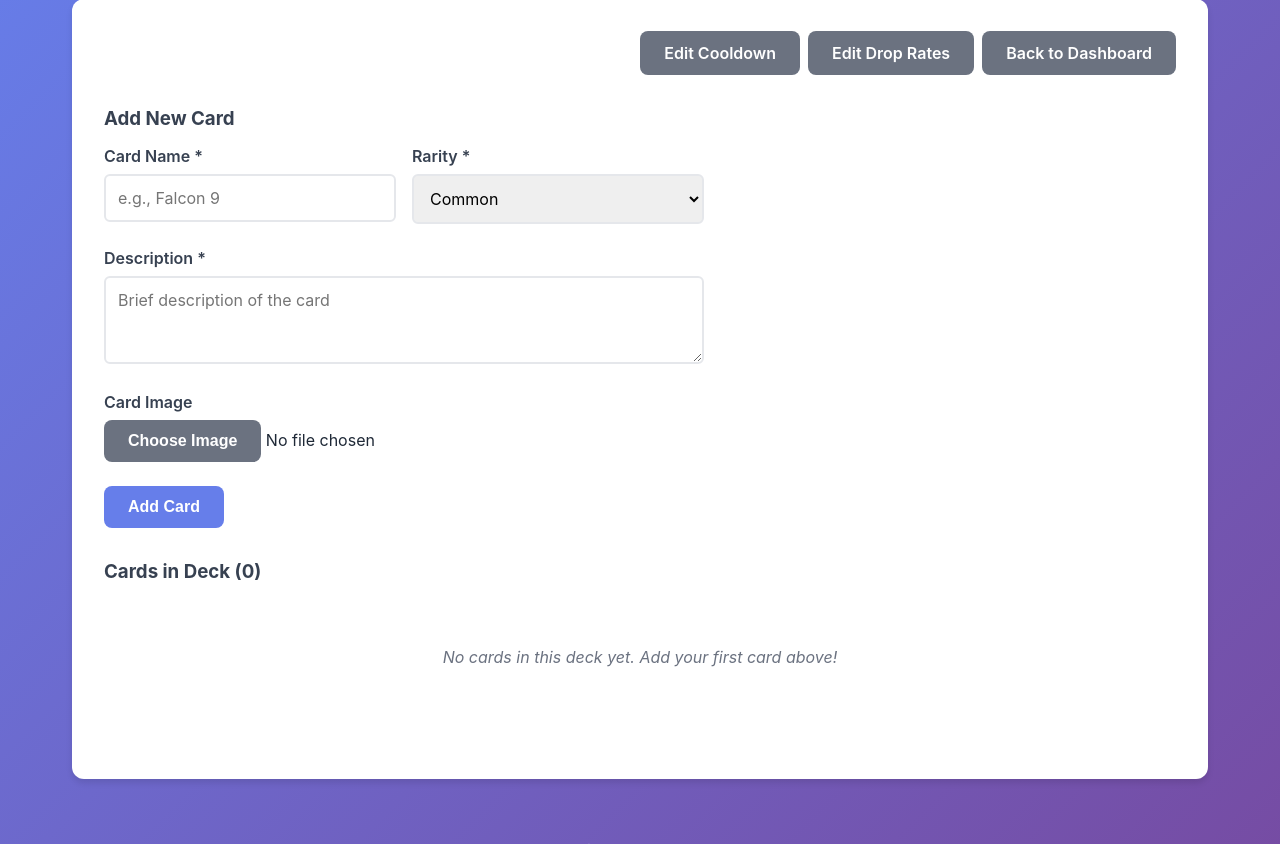
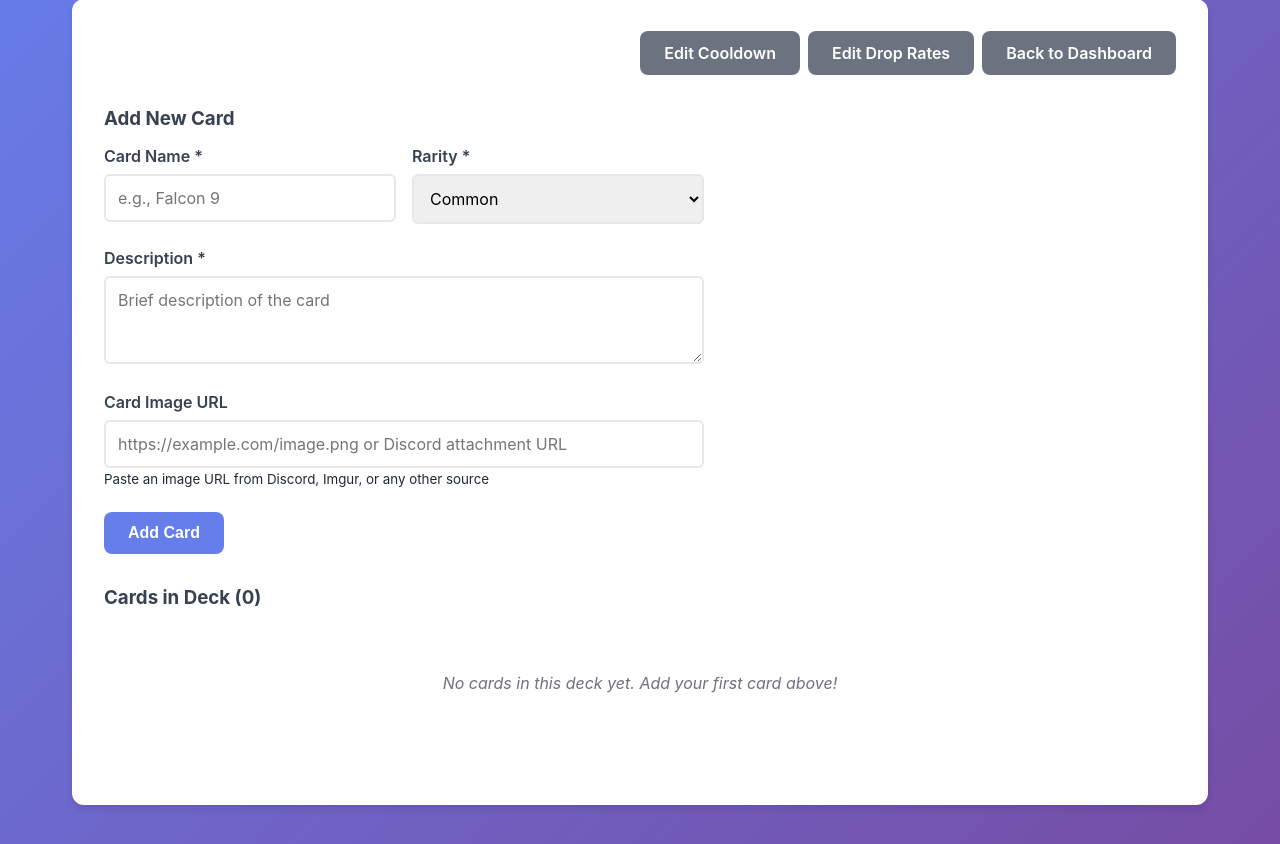
Before and after one commit to Excalium-OG/DeckForge, a FastAPI app: template web/templates/edit_deck.html in a window 1280 px wide. Shown: the part 94-938 px from the top of the page. Run offline with FastAPI, Linux system fonts and the light colour scheme; the template is opened without the code that fills it, so the values that code supplies are empty; parts of the project's set-up code (start-up, migrations or seed data) failed here and were passed over.

Commit message:
Update card editing to accept image URLs instead of file uploads
Refactor the edit deck template and associated JavaScript to replace direct file uploads with URL inputs for card images, simplifying the image handling process.

Replit-Commit-Author: Agent
Replit-Commit-Session-Id: 4f55a179-6eba-411a-9077-d2266764e472
Replit-Commit-Checkpoint-Type: full_checkpoint
Replit-Commit-Screenshot-Url: https://storage.googleapis.com/screenshot-production-us-central1/f12067f3-d26e-4d2d-8bea-93b7035951eb/4f55a179-6eba-411a-9077-d2266764e472/GpDaHwF

```diff
--- a/web/templates/edit_deck.html
+++ b/web/templates/edit_deck.html
@@ -79,14 +79,10 @@
             {% endif %}
 
             <div class="form-group">
-                <label for="image">Card Image</label>
-                <input type="file" id="image" accept="image/*" style="display: none;">
-                <input type="hidden" id="image_url" name="image_url">
-                <div class="image-upload-container">
-                    <button type="button" id="upload-btn" class="btn btn-secondary">Choose Image</button>
-                    <span id="upload-status">No file chosen</span>
-                    <div id="image-preview"></div>
-                </div>
+                <label for="image_url">Card Image URL</label>
+                <input type="url" id="image_url" name="image_url" placeholder="https://example.com/image.png or Discord attachment URL">
+                <small>Paste an image URL from Discord, Imgur, or any other source</small>
+                <div id="image-preview" style="margin-top: 10px;"></div>
             </div>
 
             <button type="submit" class="btn btn-primary">Add Card</button>
@@ -94,76 +90,16 @@
     </div>
 
     <script>
-    // Image upload functionality
-    const fileInput = document.getElementById('image');
-    const uploadBtn = document.getElementById('upload-btn');
-    const uploadStatus = document.getElementById('upload-status');
+    // Image preview functionality
     const imageUrlInput = document.getElementById('image_url');
     const imagePreview = document.getElementById('image-preview');
 
-    uploadBtn.addEventListener('click', () => {
-        fileInput.click();
-    });
-
-    fileInput.addEventListener('change', async (e) => {
-        const file = e.target.files[0];
-        if (!file) return;
-
-        // Show preview
-        const reader = new FileReader();
-        reader.onload = (e) => {
-            imagePreview.innerHTML = `<img src="${e.target.result}" style="max-width: 200px; max-height: 200px; margin-top: 10px; border-radius: 4px;">`;
-        };
-        reader.readAsDataURL(file);
-
-        uploadStatus.textContent = 'Uploading...';
-        uploadBtn.disabled = true;
-
-        try {
-            // Get file extension
-            const extension = '.' + file.name.split('.').pop();
-
-            // Get presigned upload URL
-            const urlResponse = await fetch(`/api/images/upload-url?extension=${encodeURIComponent(extension)}`, {
-                method: 'POST'
-            });
-            const { uploadUrl } = await urlResponse.json();
-
-            // Upload file directly to object storage
-            const uploadResponse = await fetch(uploadUrl, {
-                method: 'PUT',
-                body: file,
-                headers: {
-                    'Content-Type': file.type
-                }
-            });
-
-            if (!uploadResponse.ok) {
-                throw new Error('Upload failed');
-            }
-
-            // Confirm upload and get image path
-            const formData = new FormData();
-            formData.append('upload_url', uploadUrl.split('?')[0]); // Remove query params
-
-            const confirmResponse = await fetch('/api/images/confirm', {
-                method: 'POST',
-                body: formData
-            });
-            const { imagePath } = await confirmResponse.json();
-
-            // Set the image path in hidden input
-            imageUrlInput.value = imagePath;
-            uploadStatus.textContent = `✓ ${file.name}`;
-            uploadStatus.style.color = 'green';
-
-        } catch (error) {
-            console.error('Upload error:', error);
-            uploadStatus.textContent = '✗ Upload failed';
-            uploadStatus.style.color = 'red';
+    imageUrlInput.addEventListener('input', (e) => {
+        const url = e.target.value.trim();
+        if (url && (url.startsWith('http://') || url.startsWith('https://'))) {
+            imagePreview.innerHTML = `<img src="${url}" alt="Preview" style="max-width: 200px; max-height: 200px; border-radius: 4px;" onerror="this.style.display='none'">`;
+        } else {
             imagePreview.innerHTML = '';
-        } finally {
-            uploadBtn.disabled = false;
         }
     });
     </script>
```
Also changed, not shown: 1 other file.
